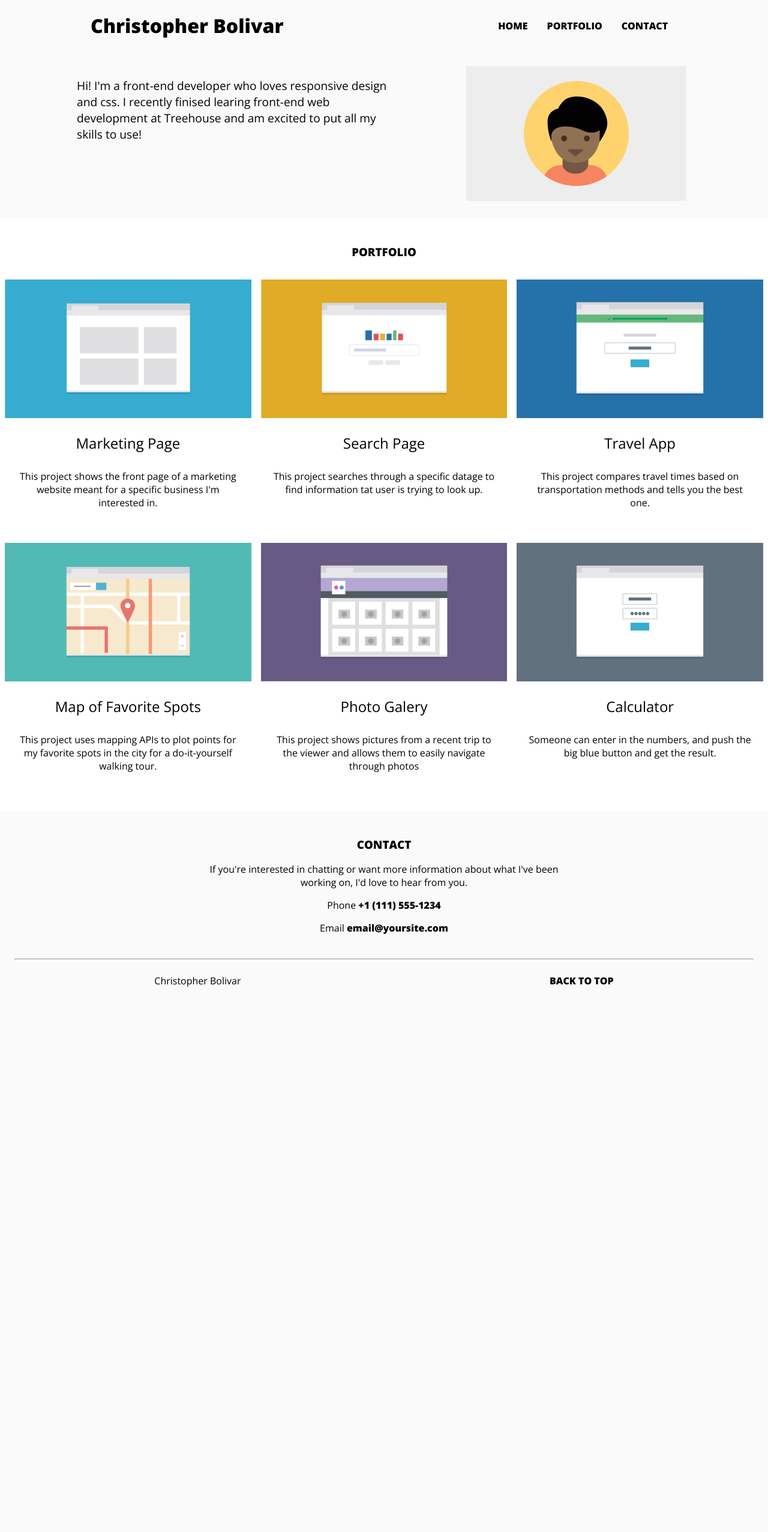
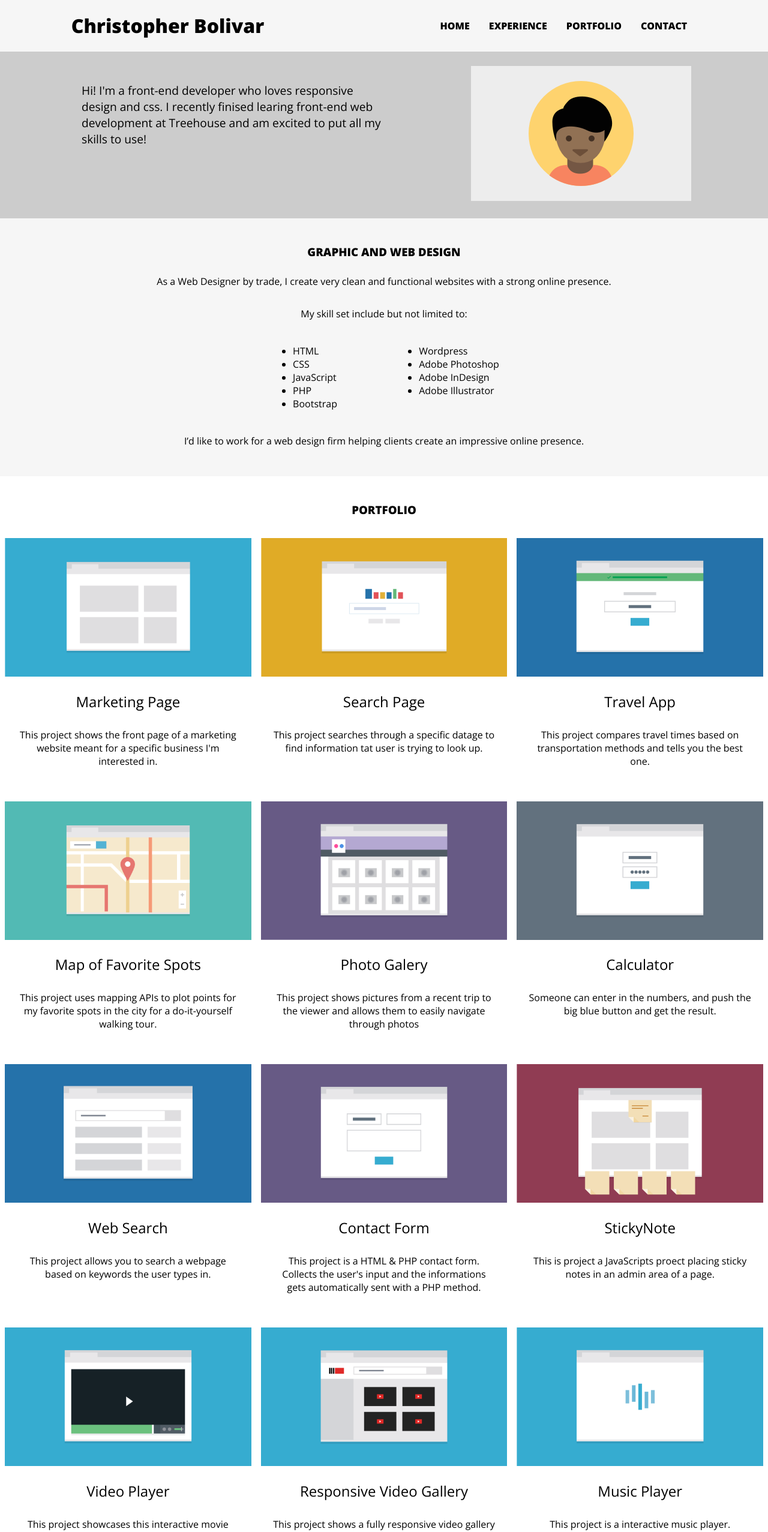
Before and after one commit to ChristopherBolivar/proj2-layout, a plain HTML site: page index.html in a window 1280 px wide. Shown: the top 2554 px of the page at 60% size. Before the commit the page ends 1670 px from the top, so only its background shows below. Drawn offline with nearby package versions, Linux system fonts and the light colour scheme.

Commit message:
Changes to HTML & CSS
changed some ID tags to classes
added additional section
added new images
css style changes
added footer navigation for tablet and desktop screens

```diff
--- a/css/style.css
+++ b/css/style.css
@@ -4,10 +4,10 @@ a, a:visited {
     color: inherit;
 }
 p {padding: .5rem 1.2rem;}
-header, p, #about, #portfolio, #contact{
+header, p, #about, #portfolio, #contact, #experience{
     text-align: center;
 }
-h3, nav ul li, footer p:last-child {
+h3, .nav  {
     text-transform: uppercase;
     font-weight: 800;
 }
@@ -20,14 +20,14 @@ body {
 
 }
 
-footer , nav ul{
+footer , .nav ul, .exp-list{
     display: flex;
     justify-content: space-around;
 }
-nav ul {
+.nav ul {
     flex-direction: column;
     width: 80%;}
-nav ul li {
+.nav ul li {
     background: #fff;
     list-style: none;
     width: 90%;
@@ -38,47 +38,59 @@ nav ul li {
 section, main {
     padding: 1.5rem 0;
 }
-#tags h2 {font-weight: 400;}
+#experience,header,footer {background-color: #f6f6f6;}
+.exp-list ul li {text-align: left;}
+#about {background-color: #ccc;}
+.tags h2 {font-weight: 400;}
 #portfolio {background: #fff;}
-#portfolio div img, #profile-pic img {width: 100%}
+#portfolio div img, .profile-pic img {width: 100%}
 
-
+.hidden-sm {display: none;}
 @media screen and (min-width: 768px) {
+    .hidden-lg {display: none;}
+    .hidden-sm {display: inline-block;}
     hr {margin: 0 1.5rem;}
-    nav ul {
+    .nav ul {
         flex-direction: row;
         justify-content: center;
         width: auto;
     }
-    nav ul li {
+    .nav ul li {
         background: none;
         width: inherit;
         padding: 0 1rem;
         margin: 0;
     }
     #about {text-align: left;}
-    #tags, #about {
+    .tags, #about {
         display: flex;
         justify-content: space-around;
     }
-    #intro-message {
+    .intro-message {
         order: -1;
         width: 50%;
+        padding: .5rem;
 
     }
-    #intro-message p {
+    .intro-message p {
         text-align: left;
         padding:  .5rem 0;
         font-size: 1.2rem;
     }
-    #profile-pic {flex-grow: 2;}
-    #tags {
+    .profile-pic {flex-grow: 2;}
+    .exp-list {padding: 0 15rem;}
+    .tags {
 
         flex-wrap: wrap;
     }
-    #tags div {
+    .tags div {
         flex: 1 45%;
         margin: 1rem .5rem;
+        transition: .2s ease;
+    }
+    .tags div:hover {
+        border-bottom: 3px solid red;
+        transform:  scale(1.1);
     }
     #contact p {
         padding: 0 4rem;
@@ -90,17 +102,19 @@ section, main {
         display: flex;
         justify-content: space-around;
     }
-    header nav {align-self: center;}
+    header .nav {align-self: center;}
     #about {justify-content: space-around;}
-    #intro-message {
+    .intro-message {
         flex-grow: 2;
     }
-    #intro-message p {
+    .intro-message p {
         padding: 0 8rem;
     }
 
-    #profile-pic img {width: inherit;}
-    #tags div {
+    .profile-pic img {width: inherit;}
+
+    .exp-list {padding: 0 25rem;}
+    .tags div {
         flex: 1 25%;
         margin: 1rem .5rem;
     }
--- a/index.html
+++ b/index.html
@@ -10,12 +10,13 @@
 
 <body>
        <header id="header">
-           <div id="logo">
+           <div class="logo">
                <h1>Christopher Bolivar</h1>
            </div>
-           <nav>
+           <nav class="nav">
                <ul>
                    <li><a href="index.html">Home</a></li>
+                   <li><a href="#experience">Experience</a></li>
                    <li><a href="#portfolio">Portfolio</a></li>
                    <li><a href="#contact">Contact</a></li>
                </ul>
@@ -23,16 +24,40 @@
        </header>
        <main id="about">
 
-           <div id="profile-pic">
+           <div class="profile-pic">
                <img src="img/responsive-layout-profile.png" alt="Picture of Christopher Bolivar"/>
            </div>
-           <div id="intro-message">
+           <div class="intro-message">
                <p>
                    Hi! I'm a front-end developer who loves  responsive design and css. I recently finised learing front-end web development at Treehouse and am excited to put all my skills to use!
                </p>
            </div>
        </main><!--EndAbout-->
+       <section id="experience">
+       <h3>Graphic and Web Design</h3>
+          <p>As a Web Designer by trade, I create very clean and functional websites with a strong online presence.</p>
+          <p>My skill set include but not limited to:</p>
 
+           <div class="exp-list">
+                <ul>
+          <li>HTML</li>
+          <li>CSS</li>
+          <li>JavaScript</li>
+          <li>PHP</li>
+          <li>Bootstrap</li>
+        </ul>
+            <ul>
+
+          <li>Wordpress</li>
+          <li>Adobe Photoshop</li>
+          <li>Adobe InDesign</li>
+          <li>Adobe Illustrator</li>
+        </ul>
+          </div>
+
+        <p>I’d like to work for a web design firm helping clients create an impressive online presence.</p>
+
+    </section>
 
 
 
@@ -41,45 +66,83 @@
 
 
 
-              <div id="tags">
-            <div id="marketing">
+              <div class="tags">
+            <div class="marketing">
                    <img src="img/portfolio-1.png" alt="Picture of Marketing page">
                    <h2>Marketing Page</h2>
                    <p>This project shows the front page of a marketing website meant for a
                       specific business I'm interested in.
                    </p>
                </div>
-               <div id="searchPage" >
+               <div class="searchPage" >
                    <img src="img/portfolio-2.png" alt="Picture of search page">
                    <h2>Search Page</h2>
                    <p>This project searches through a specific datage to find information tat user is trying to look up.
                    </p>
                </div>
-                <div id="travelApp">
+                <div class="travelApp">
                    <img src="img/portfolio-3.png" alt="Picture of travel app page">
                    <h2>Travel App</h2>
                    <p>This project compares travel times based on transportation methods and tells you the best one.
                    </p>
                </div>
-               <div id="spotMap">
+               <div class="spotMap">
                    <img src="img/portfolio-6.png" alt="Picture of Map page">
                    <h2>Map of Favorite Spots</h2>
                    <p>This project uses mapping APIs to plot points for my favorite spots in the city for a do-it-yourself walking tour.
                    </p>
                </div>
-               <div id="photoGallery">
+               <div class="photoGallery">
                    <img src="img/portfolio-5.png" alt="Picture of Marketing page">
                    <h2>Photo Galery</h2>
                    <p>This project shows pictures from a recent trip to the viewer and allows them to easily navigate through photos
                    </p>
                </div>
-               <div id="calculator" >
+               <div class="calculator" >
                    <img src="img/portfolio-4.png" alt="Picture of calculator page">
                    <h2>Calculator</h2>
                    <p>Someone can enter in the numbers, and push the big blue button and get the result.
                    </p>
                </div>
+                  <div class="webSearch">
+                   <img src="img/portfolio-11.png" alt="Picture of Web Search page">
+                   <h2>Web Search</h2>
+                   <p>This project allows you to search a webpage based on keywords the user types in.
+                   </p>
+               </div>
+               <div class="contactForm">
+                   <img src="img/portfolio-12.png" alt="Picture of contact form page">
+                   <h2>Contact Form</h2>
+                   <p>This project is a HTML &AMP; PHP contact form. Collects the user's input and the informations gets automatically sent with a PHP method.
+                   </p>
+               </div>
+                  <div class="stickyNote" >
+                   <img src="img/portfolio-14.png" alt="Picture of stickynote page">
+                   <h2>StickyNote</h2>
+                   <p>This is project a JavaScripts proect placing sticky notes in an admin area of a page.
+                   </p>
+               </div>
+               <div class="vidPlayer" >
+                   <img src="img/portfolio-7.png" alt="Picture of video player page">
+                   <h2>Video Player</h2>
+                   <p>This project showcases this interactive movie player.
+                   </p>
+               </div>
+                   <div class="vidGallery">
+                   <img src="img/portfolio-8.png" alt="Picture of Video Gallery page">
+                   <h2>Responsive Video Gallery</h2>
+                   <p>This project shows a fully responsive video gallery layout.
+                   </p>
+               </div>
+               <div class="music">
+                   <img src="img/portfolio-10.png" alt="Picture of Music player page">
+                   <h2>Music Player</h2>
+                   <p>This project is a interactive music player.
+                   </p>
+               </div>
+
            </div>
+
 
 
        </section><!--EndPortfolio-->
@@ -95,7 +158,15 @@
            <hr>
        <footer>
            <p>Christopher Bolivar</p>
-           <a href="#header"><p>back to top</p></a>
+           <nav class="nav hidden-sm">
+               <ul>
+                   <li><a href="index.html">Home</a></li>
+                   <li><a href="#experience">Experience</a></li>
+                   <li><a href="#portfolio">Portfolio</a></li>
+                   <li><a href="#contact">Contact</a></li>
+               </ul>
+           </nav>
+           <a class="nav hidden-lg" href="#header"><p>back to top</p></a>
        </footer>
 
 </body>
```
